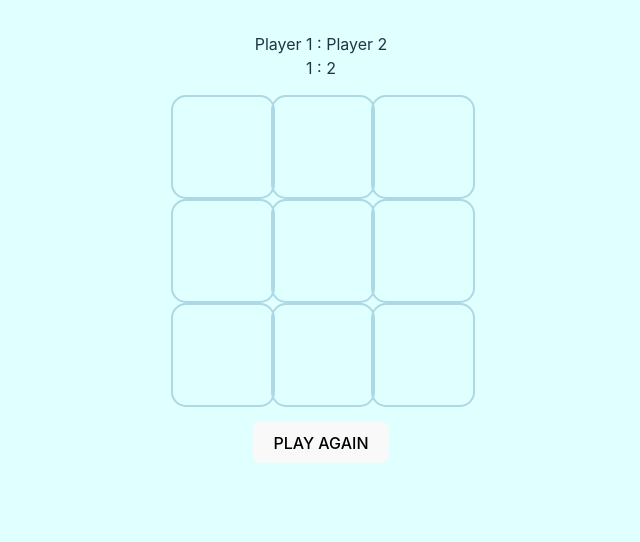
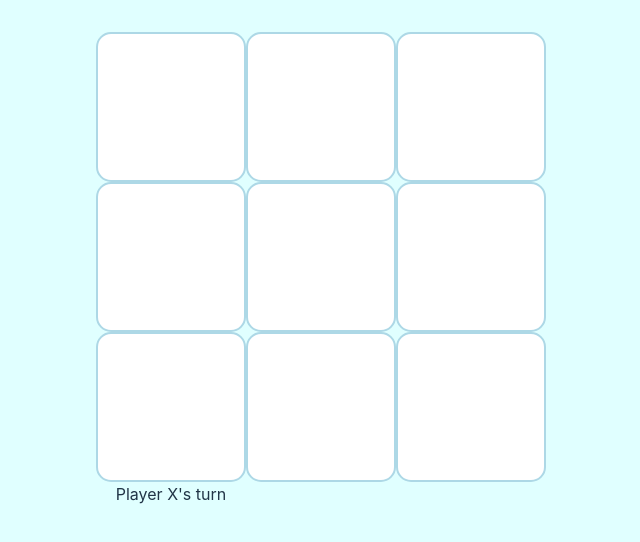
Before and after one commit to vinniejipsk/mintae-shengkit-ttt, a React (Vite) app in the folder tictactoe_react/: page / in a window 1280 px wide. Shown: the top 542 px of the page, without its empty margins (319-959 px from the left). Built offline with nearby package versions, Linux system fonts and the light colour scheme.

Commit message:
1. Winning Logic is working. 2. Turn is working.

```diff
--- a/tictactoe_react/src/App.css
+++ b/tictactoe_react/src/App.css
@@ -50,40 +50,23 @@ body {
 
 .board {
   display: grid;
-  grid-template-columns: repeat(3, 100px);
-  margin: 15px;
+  grid-template-columns: repeat(3, 150px);
 }
 
 .cell {
-  width: 100px;
-  height: 100px;
+  width: 150px;
+  height: 150px;
   display: flex;
   justify-content: center;
   align-items: center;
-  font-size: 100px;
+  font-size: 50px;
   border: 2px solid lightblue;
   border-radius: 15px;
+  box-sizing: border-box;
+  background-color: #ffffff;
 }
 
 .cell:hover {
   background-color: #f0f0f0;
   cursor: pointer;
 }
-
-.message {
-  font-size: 24px;
-  margin: 20px 0;
-}
-
-button.reset {
-  font-size: 18px;
-  padding: 10px 20px;
-  background-color: darkgrey;
-  color: white;
-  border: none;
-  cursor: pointer;
-}
-
-button.reset:hover {
-  background-color: lightgray;
-}
--- a/tictactoe_react/src/App.jsx
+++ b/tictactoe_react/src/App.jsx
@@ -1,23 +1,34 @@
-import { useState } from 'react'
-import './App.css'
-import Board from './Board'
-import GameMsg from './GameMsg';
+import React, { useState } from 'react';
+import './App.css';
+import Board from './Board';
 import PlayAgainButton from './PlayAgainButton';
 import ScoreBoard from './ScoreBoard';
 
 function App() {
-  const [gameOver, setGameOver] = useState(false);
+  const [board, setBoard] = useState(Array(9).fill(null));
+  const [turn, setTurn] = useState('X');
+  const [winner, setWinner] = useState(null);
+  const [score, setScore] = useState({ X: 0, O: 0 });
+
+  const handleWin = (player) => {
+    setWinner(player);
+    setScore({ ...score, [player]: score[player] + 1 });
+  };
 
   return (
-    <>
-      <div>
-        <ScoreBoard />
-        <Board />
-        <GameMsg />
-        <PlayAgainButton />
-      </div>
-    </>
-  )
+    <div className="App">
+      {/* <ScoreBoard /> */}
+      <Board
+        board={board}
+        setBoard={setBoard}
+        turn={turn}
+        setTurn={setTurn}
+        winner={winner}
+        handleWin={handleWin}
+      />
+      {/* <PlayAgainButton /> */}
+    </div>
+  );
 }
 
-export default App
+export default App;
--- a/tictactoe_react/src/Board.jsx
+++ b/tictactoe_react/src/Board.jsx
@@ -1,13 +1,39 @@
-import { useState } from "react";
-import CellSquare from "./CellSquare";
+import React from 'react';
+import CellSquare from './CellSquare';
+import GameMsg from './GameMsg';
 
-function Board() {
+function Board({ board, setBoard, turn, setTurn, winner, handleWin }) {
 
-    const [board, setBoard] = useState(Array(9).fill(null));
-    const [turn, setTurn] = useState({
-        player1: true,
-        player2: false
-      })
+  const handleClick = (index) => {
+
+    if (winner || board[index]) return;
+
+    const newBoard = [...board];
+    newBoard[index] = turn;
+    setBoard(newBoard);
+    checkWinner(newBoard, turn);
+    setTurn(turn === 'X' ? 'O' : 'X');
+  };
+
+  const checkWinner = (newBoard, currentTurn) => {
+    const winningCombos = [
+      [0, 1, 2], [3, 4, 5], [6, 7, 8],
+      [0, 3, 6], [1, 4, 7], [2, 5, 8],
+      [0, 4, 8], [2, 4, 6],
+    ];
+
+    for (const combo of winningCombos) {
+      const [a, b, c] = combo;
+      if (newBoard[a] && newBoard[a] === newBoard[b] && newBoard[a] === newBoard[c]) {
+        handleWin(currentTurn);
+        return;
+      }
+    }
+
+    if (!newBoard.includes(null)) {
+      handleWin('T'); // T for Tie
+    }
+  };
 
   return (
     <div className="board">
@@ -15,12 +41,12 @@ function Board() {
         <CellSquare
           key={index}
           value={cell}
-                turn={turn}
-                setTurn={setTurn}
+          onClick={() => handleClick(index)}
         />
       ))}
+      <GameMsg winner={winner} turn={turn} />
     </div>
-    )
+  );
 }
 
-export default Board
+export default Board;
--- a/tictactoe_react/src/CellSquare.jsx
+++ b/tictactoe_react/src/CellSquare.jsx
@@ -1,29 +1,11 @@
-import { useState } from "react"
+import React from 'react';
 
-function CellSquare({ turn, setTurn }) {
-
-    const [value, setValue] = useState(null);
-
-    function handleClick(e) {
-        const selectedCell = e.target;
-        if (value !== null) return;
-        if (turn.player1) {
-            setValue('X');
-            setTurn({player1: !turn.player1, player2: !turn.player2});
-        } else if (turn.player2) {
-            setValue('O');
-            setTurn({player1: !turn.player1, player2: !turn.player2});
-        }
-
-
-    }
-
-    return (
-        <div
-            className="cell"
-            onClick={handleClick}
-        >{value}</div>
-    )
+function CellSquare({ value, onClick }) {
+  return (
+    <button className="cell" onClick={onClick}>
+      {value}
+    </button>
+  );
 }
 
-export default CellSquare
+export default CellSquare;
--- a/tictactoe_react/src/GameLogic.jsx
+++ b/tictactoe_react/src/GameLogic.jsx
@@ -69,7 +69,7 @@ function GameLogic() {
         } else {
             message.innerHTML = `It's <span style="color: ${colorName[turn]}">${colorName[turn].toUpperCase()}</span>'s Turn`;
         }
-    } USE IT FOR GameOverRender.jsx?!!!!!
+    }
 
     // cells.forEach((cell, index) => {
     //     cell.addEventListener('click', () => {
--- a/tictactoe_react/src/GameMsg.jsx
+++ b/tictactoe_react/src/GameMsg.jsx
@@ -1,22 +1,19 @@
-import React from 'react'
+import React from 'react';
 
-function GameMsg({winner}) {
+function GameMsg({ winner, turn }) {
 
-  function renderMessage() {
+  const renderMessage = () => {
+
     if (winner === 'T') {
-          message.innerHTML = 'TIE! Play Again!';
-      } else if (winner) {
-          message.innerHTML = `${[winner]}, You're The Winner!`;
-      } else {
-          message.innerHTML = `It's ${[turn]}'s Turn`;
-      }
-  }
+      return 'Tie game!';
+    } else if (winner) {
+      return `Player ${winner} wins!`;
+    } else {
+      return `Player ${turn}'s turn`;
+    }
+  };
 
-  return (
-    <div>
-        {renderMessage}
-    </div>
-  )
+  return <div className="game-msg">{renderMessage()}</div>;
 }
 
-export default GameMsg
+export default GameMsg;
--- a/tictactoe_react/src/PlayAgainButton.jsx
+++ b/tictactoe_react/src/PlayAgainButton.jsx
@@ -1,21 +1,11 @@
-import React from 'react'
+import React from 'react';
 
 function PlayAgainButton() {
-
-    function resetGame() {
-        // reset all state variables to intital values
-
-    }
-
   return (
-    <div>
-      <button
-        className='playAgainBtn'
-        onClick={resetGame}
-      >PLAY AGAIN
-      </button>
-    </div>
-  )
+    <button className="playAgainBtn" onClick={resetGame}>
+      Play Again
+    </button>
+  );
 }
 
-export default PlayAgainButton
+export default PlayAgainButton;
--- a/tictactoe_react/src/ScoreBoard.jsx
+++ b/tictactoe_react/src/ScoreBoard.jsx
@@ -1,15 +1,11 @@
-import React from 'react'
-import { useState } from 'react'
+import React from 'react';
 
 function ScoreBoard() {
-    const [winCount1, setWincount1] = useState(1);
-    const [winCount2, setWincount2] = useState(2);
   return (
-    <div className='scoreBoard'>
-        <div>Player 1 : Player 2</div>
-        <div>{winCount1} : {winCount2}</div>
+    <div className="score-board">
+      <div>Player X: {score.X} Player O: {score.O}</div>
     </div>
-  )
+  );
 }
 
 export default ScoreBoard
```
Lines whose indentation alone changed are shown as unchanged.
